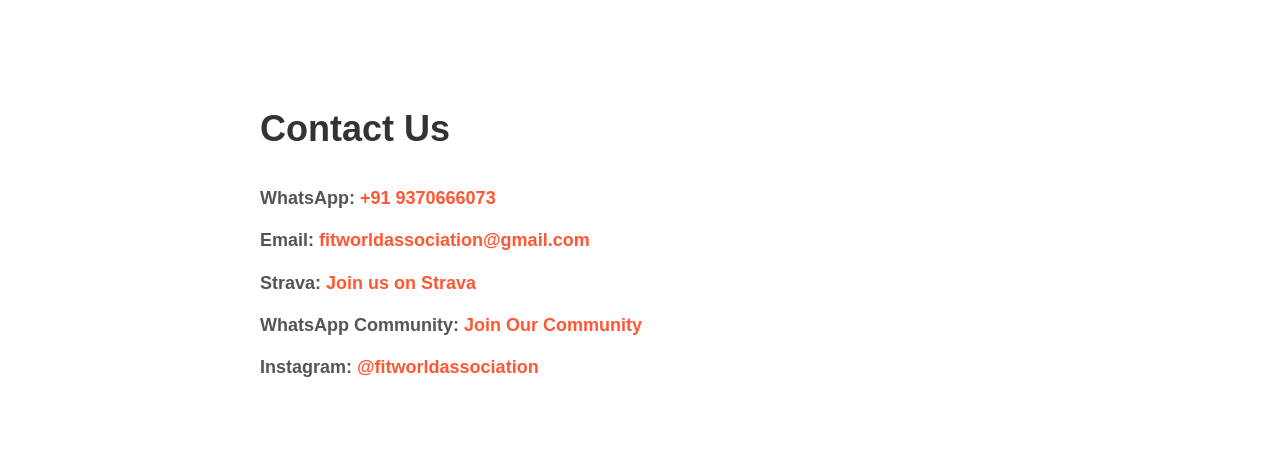
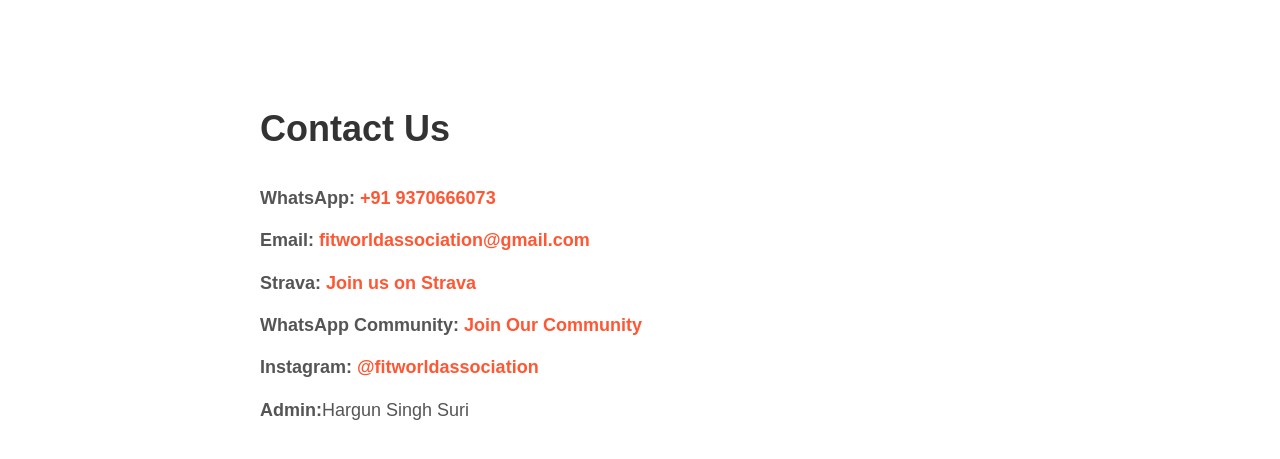
Before and after one commit to fitworldassociation/fitworldassociation, a plain HTML site: page contact.html in a window 1280 px wide. Shown: the part 361-820 px from the top of the page. Drawn offline with Linux system fonts and the light colour scheme.

Commit message:
Added admin details

```diff
--- a/contact.html
+++ b/contact.html
@@ -49,6 +49,7 @@
                 <p><strong>Strava:</strong> <a href="https://www.strava.com/clubs/fitworldassociation" target="_blank">Join us on Strava</a></p>
                 <p><strong>WhatsApp Community:</strong> <a href="https://shorturl.at/WImZc" target="_blank">Join Our Community</a></p>
                 <p><strong>Instagram:</strong> <a href="https://www.instagram.com/fitworldassociation" target="_blank">@fitworldassociation</a></p>
+				<p><strong>Admin:</strong>Hargun Singh Suri</p>
             </div>
         </section>
     </main>
```
